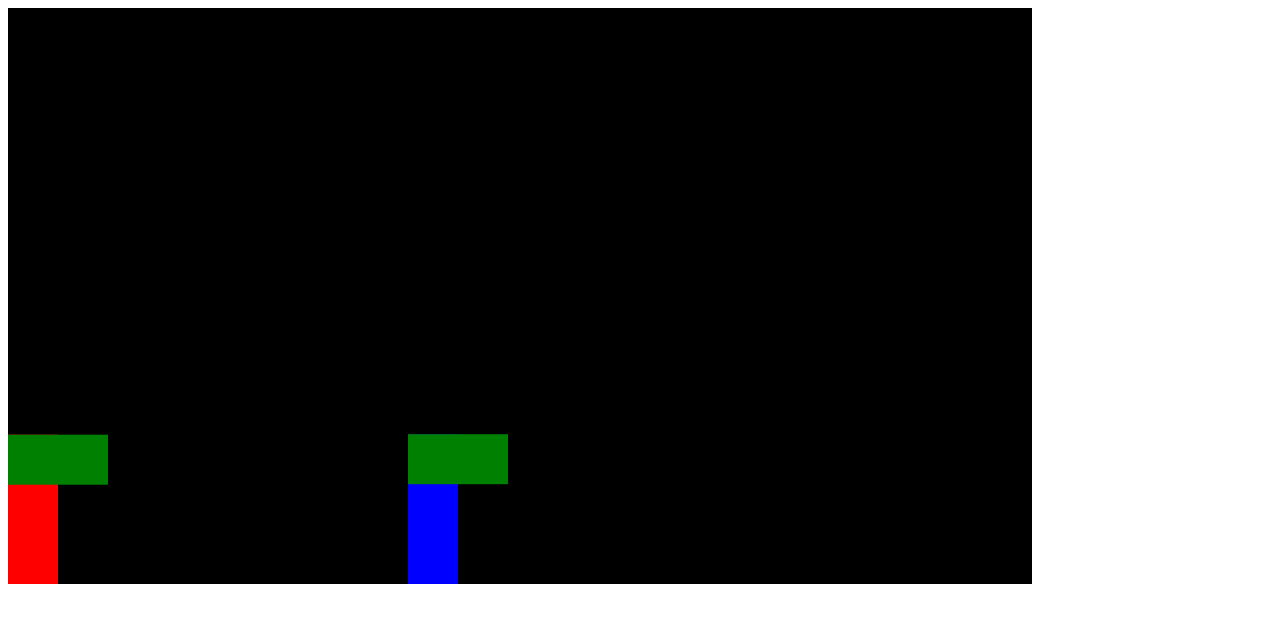
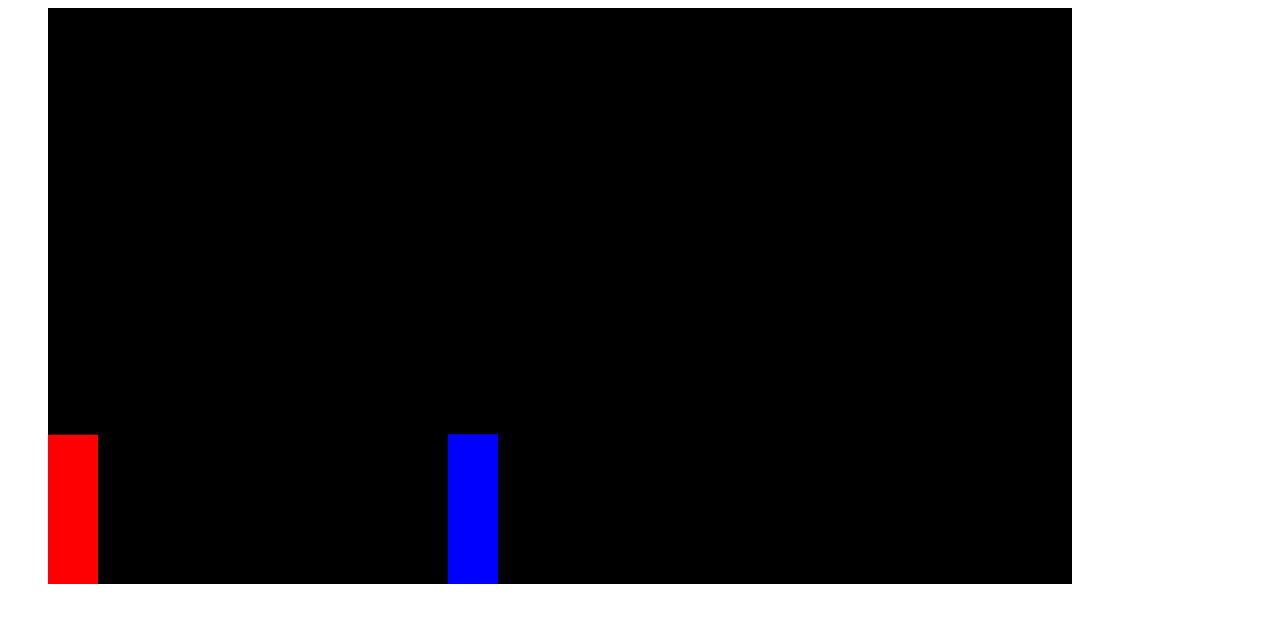
Before and after one commit to itsrdb/fighting-game-js, a plain HTML site: page index.html in a window 1280 px wide. Drawn offline with Linux system fonts and the light colour scheme.

Commit message:
functions finalized

```diff
--- a/index.html
+++ b/index.html
@@ -1,3 +1,12 @@
-<canvas></canvas>
-
-<script src="index.js"></script>
+<body>
+    <dir>
+        <!-- player health -->
+        <div></div>
+        <!-- timer -->
+        <div></div>
+        <!-- enemy health -->
+        <div></div>
+        <canvas></canvas>
+    </dir>
+    <script src="index.js"></script>
+</body>
--- a/index.js
+++ b/index.js
@@ -9,14 +9,18 @@ c.fillRect(0, 0, canvas.width, canvas.height)
 const gravity = 0.7
 
 class Sprite {
-    constructor({position, velocity, color = 'red'}){
+    constructor({position, velocity, color = 'red', offset}){
         this.position = position
         this.velocity = velocity
         this.width = 50
         this.height = 150
         this.lastKey
         this.attackBox = {
-            position: this.position,
+            position: {
+                x: this.position.x,
+                y: this.position.y
+            },
+            offset,
             width: 100,
             height: 50,
         }
@@ -29,12 +33,17 @@ class Sprite {
         c.fillRect(this.position.x, this.position.y, this.width, this.height)
 
         //attack box
-        c.fillStyle = 'green'
-        c.fillRect(this.attackBox.position.x, this.attackBox.position.y, this.attackBox.width, this.attackBox.height)
+        if(this.isAttacking){
+            c.fillStyle = 'green'
+            c.fillRect(this.attackBox.position.x, this.attackBox.position.y, this.attackBox.width, this.attackBox.height)
+        }
     }
 
     update(){
         this.draw()
+        this.attackBox.position.x = this.position.x + this.attackBox.offset.x
+        this.attackBox.position.y = this.position.y
+
         this.position.x += this.velocity.x
         this.position.y += this.velocity.y
 
@@ -61,6 +70,10 @@ const player = new Sprite({
     velocity: {
         x: 0,
         y: 10
+    },
+    offset: {
+        x: 0,
+        y: 0
     }
 })
 
@@ -73,7 +86,11 @@ const enemy = new Sprite({
         x: 0,
         y: 0
     },
-    color: 'blue'
+    color: 'blue',
+    offset: {
+        x: -50,
+        y: 0
+    }
 })
 
 console.log(player);
@@ -91,6 +108,15 @@ const keys = {
     ArrowLeft: {
         pressed : false
     }
+}
+
+function rectangularCollision({rectange1, rectange2}){
+    return (
+        rectange1.attackBox.position.x + rectange1.attackBox.width >= rectange2.position.x &&
+        rectange1.attackBox.position.x <= rectange2.position.x + rectange2.width &&
+        rectange1.attackBox.position.y + rectange1.attackBox.height >= rectange2.position.y &&
+        rectange1.attackBox.position.y <= rectange2.position.y + rectange2.height
+    )
 }
 
 function animate(){
@@ -119,15 +145,14 @@ function animate(){
     }
 
     //detect collision
-    if(
-        player.attackBox.position.x + player.attackBox.width >= enemy.position.x &&
-        player.attackBox.position.x <= enemy.position.x + enemy.width &&
-        player.attackBox.position.y + player.attackBox.height >= enemy.position.y &&
-        player.attackBox.position.y <= enemy.position.y + enemy.height &&
-        player.isAttacking
-    ){
+    if(rectangularCollision({rectange1: player, rectange2: enemy}) && player.isAttacking){
         player.isAttacking = false
-        console.log('hit')
+        console.log('player.hit')
+    }
+
+    if(rectangularCollision({rectange1: enemy, rectange2: player}) && enemy.isAttacking){
+        enemy.isAttacking = false
+        console.log('enemy.hit')
     }
 }
 
@@ -162,8 +187,10 @@ window.addEventListener('keydown', (event) => {
         case 'ArrowUp':
             enemy.velocity.y = -20
             break
+        case 'ArrowDown':
+            enemy.attack()
+            break
     }
-    console.log(event.key)
 })
 
 window.addEventListener('keyup', (event) => {
@@ -185,5 +212,4 @@ window.addEventListener('keyup', (event) => {
             keys.ArrowLeft.pressed = false
             break
     }
-    console.log(event.key)
 })
```
